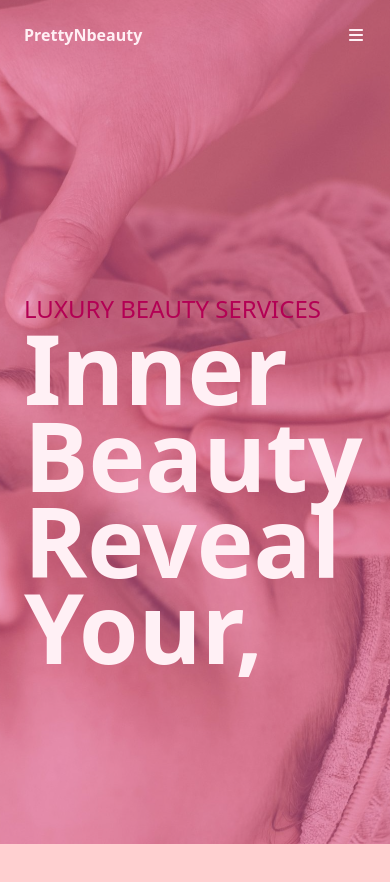
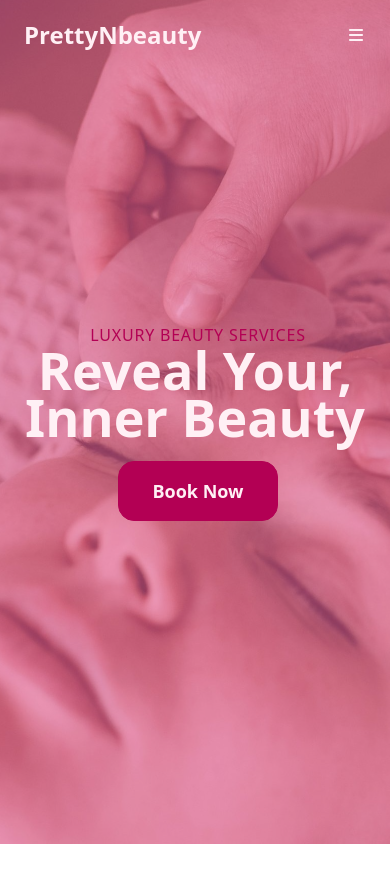
Before and after one commit to ArpanSankesh/Glamora, a React (Vite) app: page / in a window 390 px wide. Shown: the top 882 px of the page. Built offline with nearby package versions, Linux system fonts and the light colour scheme.

Commit message:
UI : Hero and Floating Navbar

```diff
--- a/src/App.jsx
+++ b/src/App.jsx
@@ -7,7 +7,7 @@ const App = () => {
     <>
       <NavBar />
       <Hero />
-      <div className='w-full h-screen bg-red-300 opacity-50'></div>
+      <div className='w-full h-screen opacity-50'></div>
     </>
   )
 }
--- a/src/Components/Hero.jsx
+++ b/src/Components/Hero.jsx
@@ -5,17 +5,17 @@ const Hero = () => {
     <div className='w-full h-screen flex items-center px-6 md:px-16 lg:px-20 xl:px-26 '>
       <div className='w-full h-screen absolute top-0 left-0 bg-[var(--color-overlay)] opacity-50 z-10'></div>
       <div
-        className="absolute inset-0 bg-cover bg-center z-0"
+        className="absolute inset-0 bg-cover bg-[30%_center] md:bg-center z-0"
         style={{ backgroundImage: "url('./src/assets/hero.jpg')" }}
       ></div>
 
-      <div className='z-20 flex flex-col gap-10 text-[var(--color-text)] mt-30'>
-        <div>
-          <p className='text-2xl font-medium text-[var(--color-accent)]'>LUXURY BEAUTY SERVICES</p>
-          <h1 className='text-8xl font-bold leading-[0.9]'>Inner Beauty</h1>
-          <h1 className='text-8xl font-bold leading-[0.9]'>Reveal Your,</h1>
+      <div className='z-10 flex flex-col md:items-start items-center justify-center gap-5 md:gap-10 w-full md:mt-15'>
+        <div className='text-[var(--color-text)] md:text-left text-center'>
+          <p className=' xl:text-2xl md:text-xl sm:text-lg text-md ml-[6px] font-medium tracking-wider text-[var(--color-accent)]'>LUXURY BEAUTY SERVICES</p>
+          <h1 className='xl:text-[7rem] md:text-8xl text-[3.25rem] font-bold leading-[0.9]'>Reveal Your,</h1>
+          <h1 className='xl:text-[7rem] md:text-8xl text-[3.25rem] font-bold leading-[0.9]'>Inner Beauty</h1>
         </div>
-        <button type="button" className="w-50 h-15 bg-[var(--color-accent)] text-[var(--color-text)] border border-[var(--color-accent)] md:inline hidden text-lg font-semibold hover:bg-[var(--color-text)] hover:text-[var(--color-accent)] hover:border-[var(--color-accent)] active:scale-95 transition-all rounded-2xl">
+        <button type="button" className="md:w-50 md:h-15 w-40 h-15 ml-[6px] bg-[var(--color-accent)] text-[var(--color-text)] border border-[var(--color-accent)] md:inline text-lg font-semibold hover:bg-[var(--color-text)] hover:text-[var(--color-accent)] hover:border-[var(--color-accent)] active:scale-95 transition-all rounded-2xl">
           Book Now
         </button>
       </div>
--- a/src/Components/NavBar.jsx
+++ b/src/Components/NavBar.jsx
@@ -1,27 +1,43 @@
-import React, { useState } from 'react'
+import React, { useEffect, useState } from 'react'
 import { FontAwesomeIcon } from '@fortawesome/react-fontawesome'
 import { faBars } from '@fortawesome/free-solid-svg-icons'
 
 
 const NavBar = () => {
     const [isMobileMenuOpen, setIsMobileMenuOpen] = useState(false)
+    const [isScrolled, setIsScrolled] = useState(false)
+
+  useEffect(() => {
+    const handleScroll = () => {
+      if (window.scrollY > 10) {
+        setIsScrolled(true)
+      } else {
+        setIsScrolled(false)
+      }
+    }
+
+    window.addEventListener('scroll', handleScroll)
+    return () => window.removeEventListener('scroll', handleScroll)
+  }, [])
 
 
     const toggleMobileMenu = () => {
         setIsMobileMenuOpen((prev) => !prev)
     }
     return (
-        <nav className="h-[70px] fixed w-full px-6 md:px-16 lg:px-24 xl:px-26 flex items-center justify-between z-20 bg-transparent transition-all">
+        <nav className={`h-[70px] fixed w-full px-6 md:px-16 lg:px-24 xl:px-26 flex items-center justify-between z-20 transition-all ${isScrolled
+      ? 'bg-white text-[var(--color-accent)] shadow-md'
+      : 'bg-transparent text-[var(--color-text)]'}`}>
             {/* Logo */}
-            <a href="/" className="text-[var(--color-text)] font-bold">PrettyNbeauty</a>
+            <a href="/" className="text-2xl font-bold transition">PrettyNbeauty</a>
 
             <div className='flex gap-10 items-center justify-center'>
             {/* Desktop Menu */}
             <ul className="md:flex hidden items-center gap-10">
-                <li><a className="text-[var(--color-text)] font-medium hover:text-[var(--color-accent)] transition" href="#">Home</a></li>
-                <li><a className="text-[var(--color-text)] font-medium hover:text-[var(--color-accent)] transition" href="#">Services</a></li>
-                <li><a className="text-[var(--color-text)] font-medium hover:text-[var(--color-accent)] transition" href="#">Portfolio</a></li>
-                <li><a className="text-[var(--color-text)] font-medium hover:text-[var(--color-accent)] transition" href="#">Pricing</a></li>
+                <li><a className="font-medium hover:text-[var(--color-accent)] transition" href="#">Home</a></li>
+                <li><a className="font-medium hover:text-[var(--color-accent)] transition" href="#">Services</a></li>
+                <li><a className="font-medium hover:text-[var(--color-accent)] transition" href="#">Portfolio</a></li>
+                <li><a className="font-medium hover:text-[var(--color-accent)] transition" href="#">Pricing</a></li>
             </ul>
 
             {/* Book Now Button (Desktop) */}
```
Also changed, not shown: src/Components/FeaturedServices.jsx (added).
